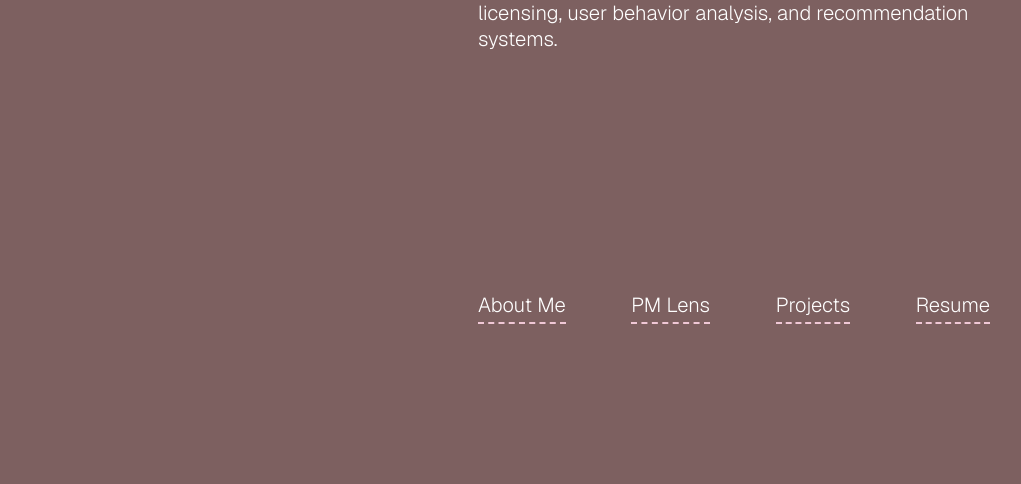
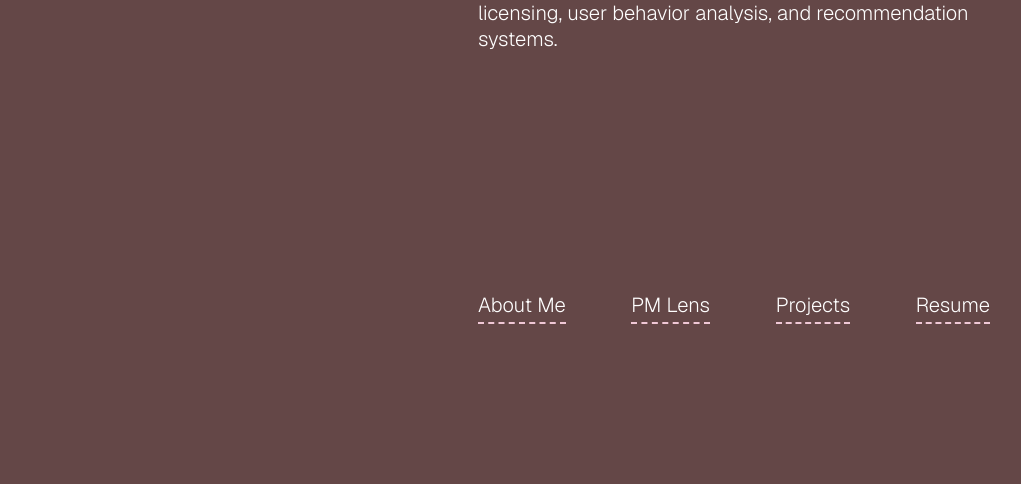
Before and after one commit to marljonson/marl.app, a plain HTML site: page index.html in a window 1280 px wide. Shown: the part 316-800 px from the top of the page, without its empty margins (130-1151 px from the left). Drawn offline with nearby package versions, Linux system fonts and the light colour scheme.

Commit message:
Update resume

```diff
--- a/css/home.css
+++ b/css/home.css
@@ -8,7 +8,7 @@
 
 * {
     margin: 0;
-    background-color: rgb(125, 96, 96); /* rosy brown */
+    background-color: rgb(100, 71, 71); /* rosy brown */
     font-family: "Geist", sans-serif;
     font-size: 1.125rem;
     color: white;
```
Also changed, not shown: 1 other file.
